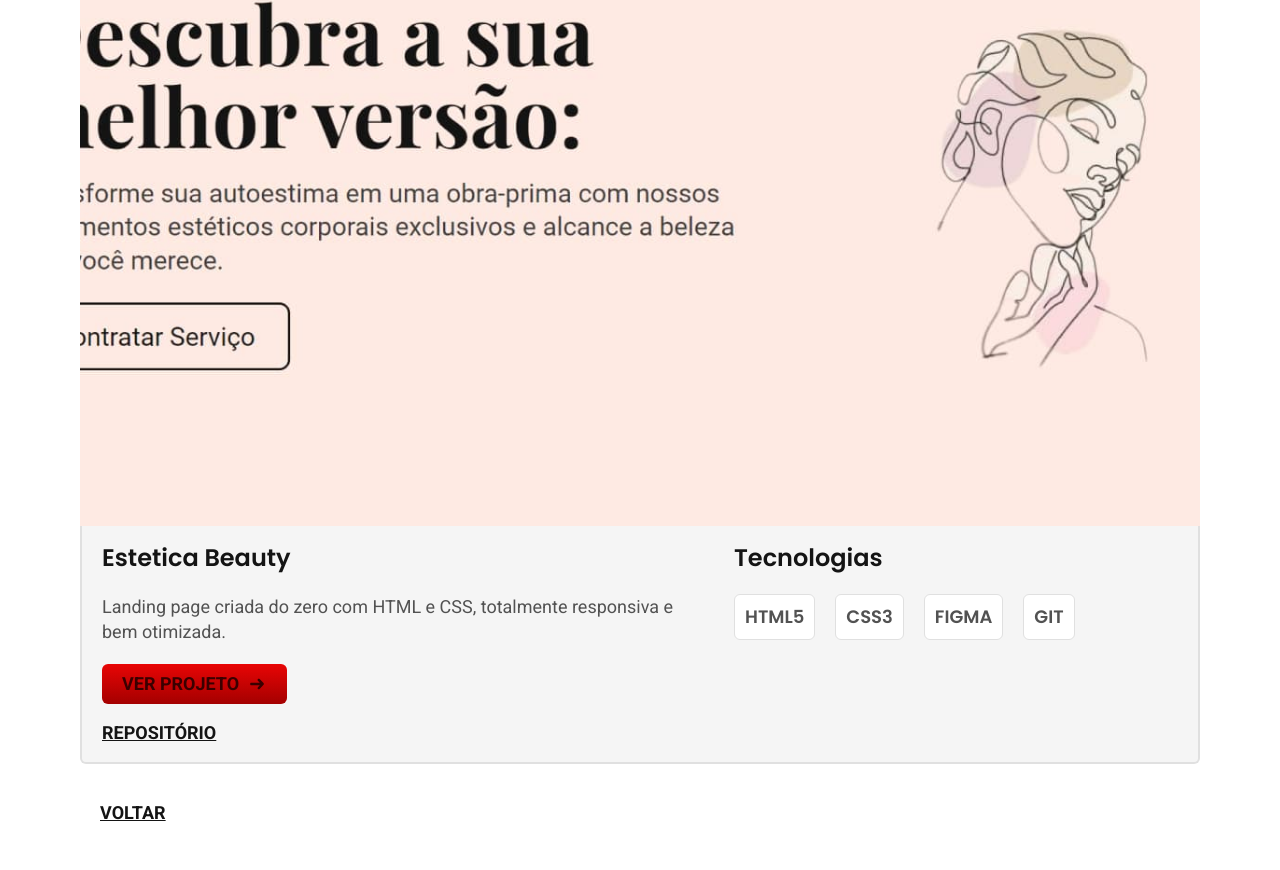
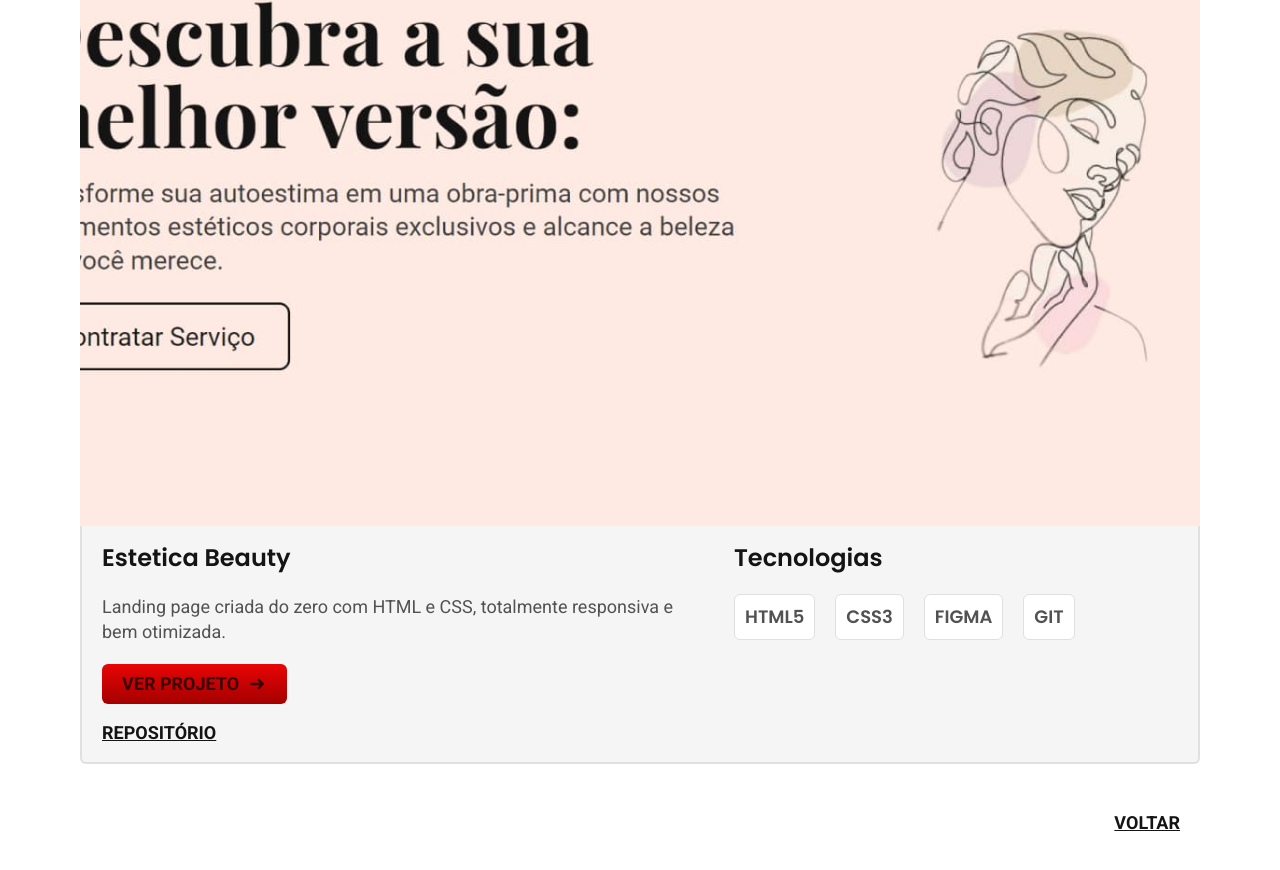
Before and after one commit to Matheus-R-0/portfolio, a plain HTML site: page projetos.html in a window 1280 px wide. Shown: the part 1227-2097 px from the top of the page. Drawn offline with Linux system fonts and the light colour scheme.

Commit message:
link ajustado

```diff
--- a/projetos.html
+++ b/projetos.html
@@ -106,7 +106,7 @@
       </ul>
     </div>
 
-    <a class="btn white botao-sec font2-m-b" href="./index.html">Voltar</a>
+    <a class="btn white botao-sec font2-m-b flex" href="./index.html">Voltar</a>
 
   </article>
 
```
